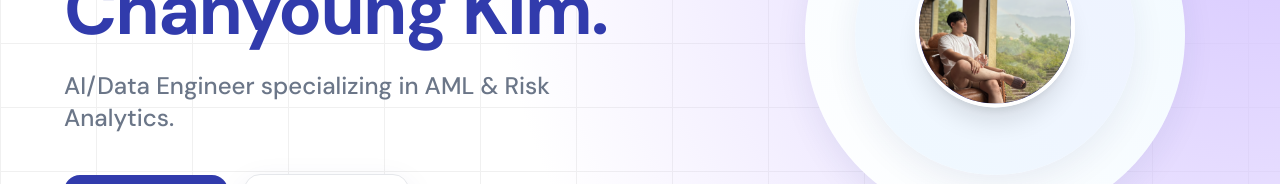
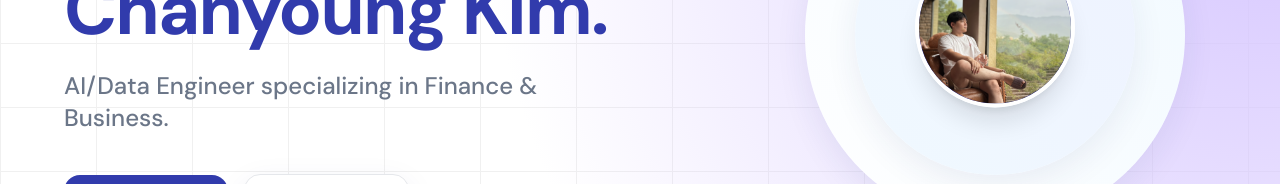
Before and after one commit to KHUCHAN/chanyoung-portfolio, a React (Vite) app: page / in a window 1280 px wide. Shown: the part 341-525 px from the top of the page. Built offline with nearby package versions, Linux system fonts and the light colour scheme.

Commit message:
Update hero subtitle specialization to Finance & Business

```diff
--- a/src/App.jsx
+++ b/src/App.jsx
@@ -86,7 +86,7 @@ function Hero() {
                     </h1>
 
                     <p className="text-xl md:text-2xl text-slate-muted font-medium max-w-xl">
-                        AI/Data Engineer specializing in AML & Risk Analytics.
+                        AI/Data Engineer specializing in Finance & Business.
                     </p>
 
                     <div className="flex flex-wrap items-center gap-4 pt-4">
```
